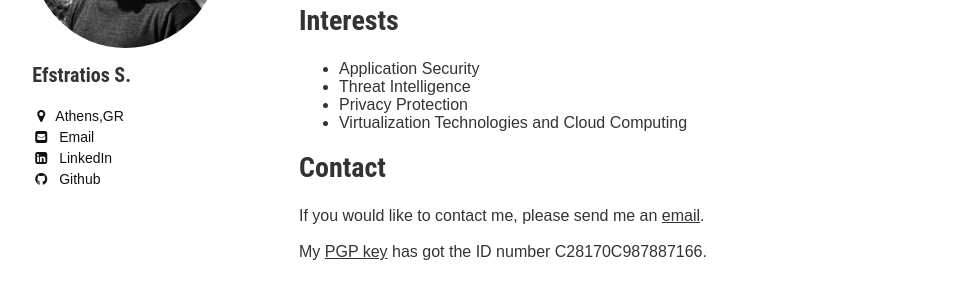
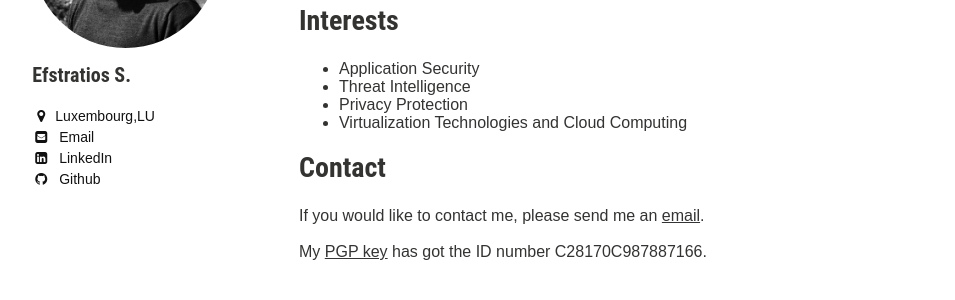
Before and after one commit to efstratios/efstratios.github.io, a Jekyll site: the page built from index.md, in a window 1280 px wide. Shown: the part 315-615 px from the top of the page, without its empty margins (21-976 px from the left). Built offline with Jekyll 4.4.1, drawn with Linux system fonts in a browser that asks for light colours.

Commit message:
updated location & npm packages

```diff
--- a/_config.yml
+++ b/_config.yml
@@ -30,7 +30,7 @@
   name: Efstratios S.
   avatar: bio-photo.jpg
   bio:
-  location: Athens,GR
+  location: Luxembourg,LU
   email: eskleparis@gmail.com
   github: efstratios
   linkedin: eskleparis
--- a/package.json
+++ b/package.json
@@ -15,11 +15,11 @@
   "devDependencies": {
     "grunt": "^1.5.3",
     "grunt-contrib-clean": "~1.0.0",
-    "grunt-contrib-imagemin": "^2.0.1",
+    "grunt-contrib-imagemin": "^4.0.0",
     "grunt-contrib-jshint": "^3.2.0",
     "grunt-contrib-uglify": "~2.0.0",
     "grunt-contrib-watch": "^1.1.0",
     "grunt-recess": "^0.4.0",
-    "grunt-svgmin": "^4.0.0"
+    "grunt-svgmin": "^6.0.1"
   }
 }
```
Also changed, not shown: 1 other file.
